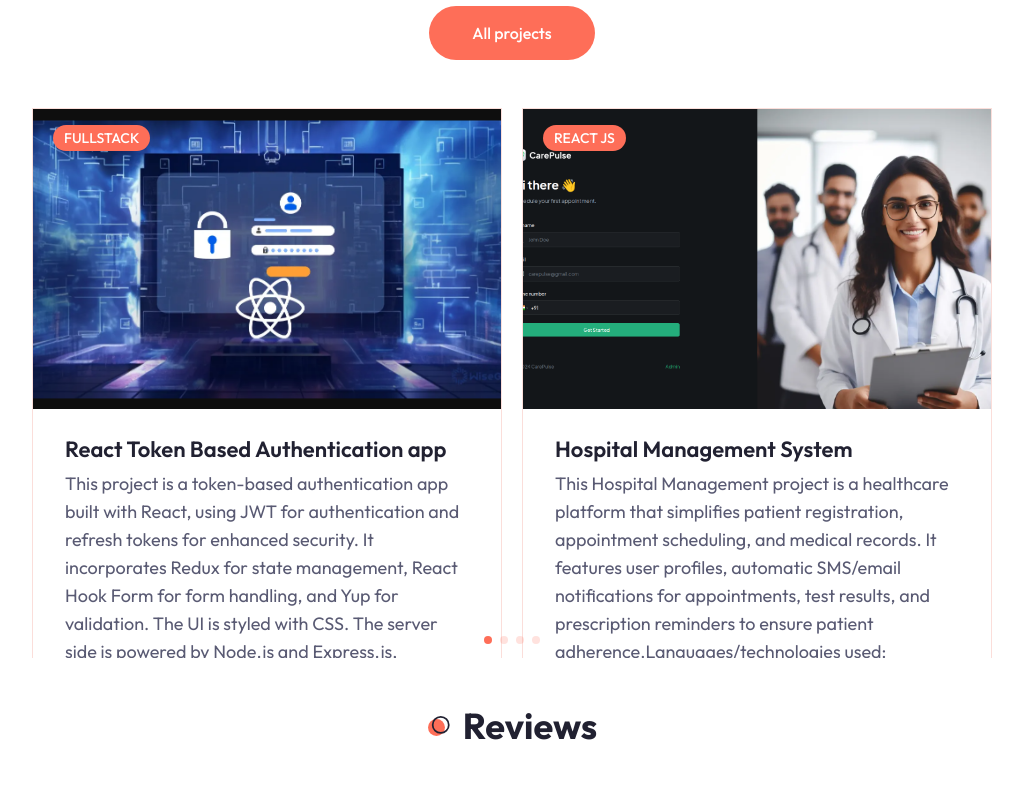
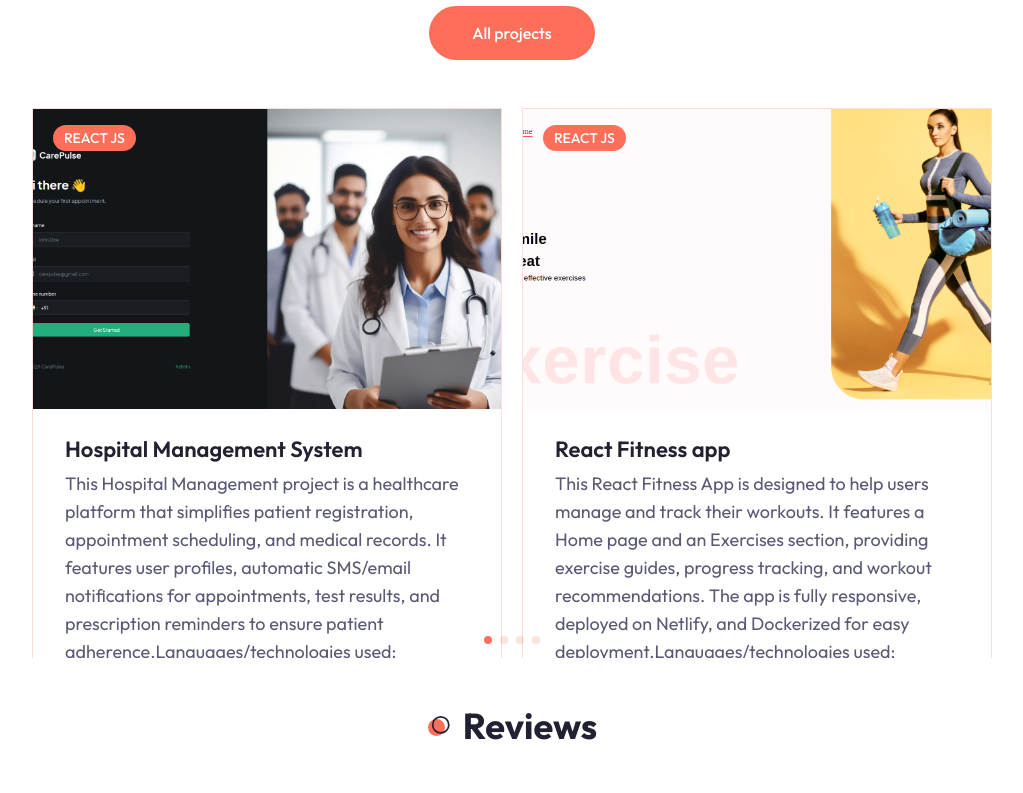
Before and after one commit to Poovendranselvaraj/poovendran_portfolio, a Next.js app: page / in a window 1280 px wide. Shown: the part 3060-3853 px from the top of the page, without its empty margins (128-1151 px from the left). Built offline with nearby package versions, Linux system fonts and the light colour scheme.

Commit message:
add swip

```diff
--- a/components/Work.jsx
+++ b/components/Work.jsx
@@ -18,15 +18,6 @@ import ProjectCard from '@/components/ProjectCard'
 
 
 const projectData = [
-  {
-    image: '/work/React.png',
-    category: 'fullstack',
-    name: 'React Token Based Authentication app',
-    description:
-      'This project is a token-based authentication app built with React, using JWT for authentication and refresh tokens for enhanced security. It incorporates Redux for state management, React Hook Form for form handling, and Yup for validation. The UI is styled with CSS. The server side is powered by Node.js and Express.js, connected to a database for data storage. The project was managed with npm, streamlining the development process. Languages/technologies used: JavaScript, React, Node.js, Express.js, CSS, and npm.',
-    link: '',
-    github: 'https://github.com/Poovendranselvaraj/react-js-validation',
-  },
   {
     image: '/work/Hospital.png',
     category: 'react js',
@@ -54,6 +45,15 @@ const projectData = [
       'The MERN Todo List is a full-stack app where users can add, delete, and track tasks. It supports user authentication with JWT and allows task management via a simple UI.Languages/technologies used: MongoDB, Express.js, React.js, Node.js, HTML, CSS, and JavaScript.',
     link: 'https://poovetodo.netlify.app/',
     github: 'https://github.com/Poovendranselvaraj/todo_list',
+  },
+  {
+    image: '/work/React.png',
+    category: 'fullstack',
+    name: 'React Token Based Authentication app',
+    description:
+      'This project is a token-based authentication app built with React, using JWT for authentication and refresh tokens for enhanced security. It incorporates Redux for state management, React Hook Form for form handling, and Yup for validation. The UI is styled with CSS. The server side is powered by Node.js and Express.js, connected to a database for data storage. The project was managed with npm, streamlining the development process. Languages/technologies used: JavaScript, React, Node.js, Express.js, CSS, and npm.',
+    link: '',
+    github: 'https://github.com/Poovendranselvaraj/react-js-validation',
   },
   {
     image: '/work/Fastapi.png',
```
